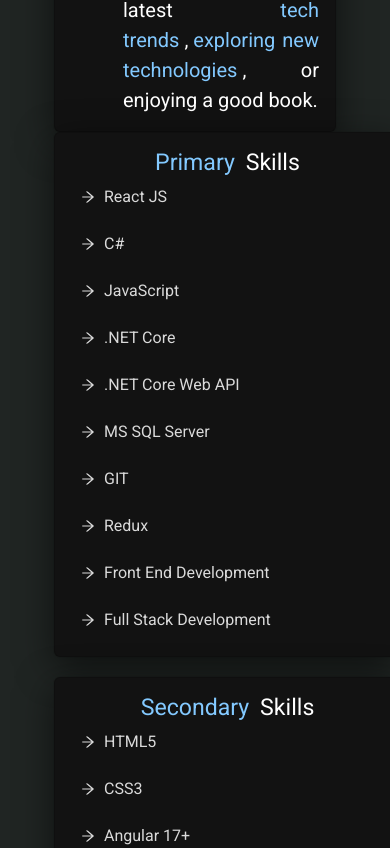
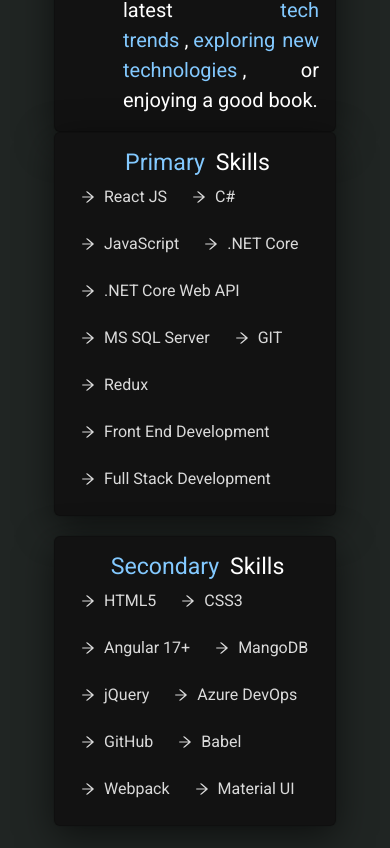
Before and after one commit to R-Ganvir/Rupesh_Portfolio, a React (Create React App) app: page /about in a window 390 px wide. Shown: the part 1696-2544 px from the top of the page. Built offline with nearby package versions, Linux system fonts and the light colour scheme.

Commit message:
Css upate for mobile view

```diff
--- a/src/components/About/about.css
+++ b/src/components/About/about.css
@@ -232,3 +232,21 @@
   flex: 1;
   min-width: 300px;
 }
+
+@media (max-width: 480px) {
+  .skills-card-view {
+    min-width: 100% !important;
+    flex: none;
+  }
+
+  /* Optional: Adjust about-skills inside skills-list-container */
+  .skills-list-container .about-skills {
+    min-width: auto !important;
+    flex: none !important;
+  }
+
+  /* Optional: Reduce gaps for small screen */
+  .skills-container {
+    gap: 10px;
+  }
+}
```
